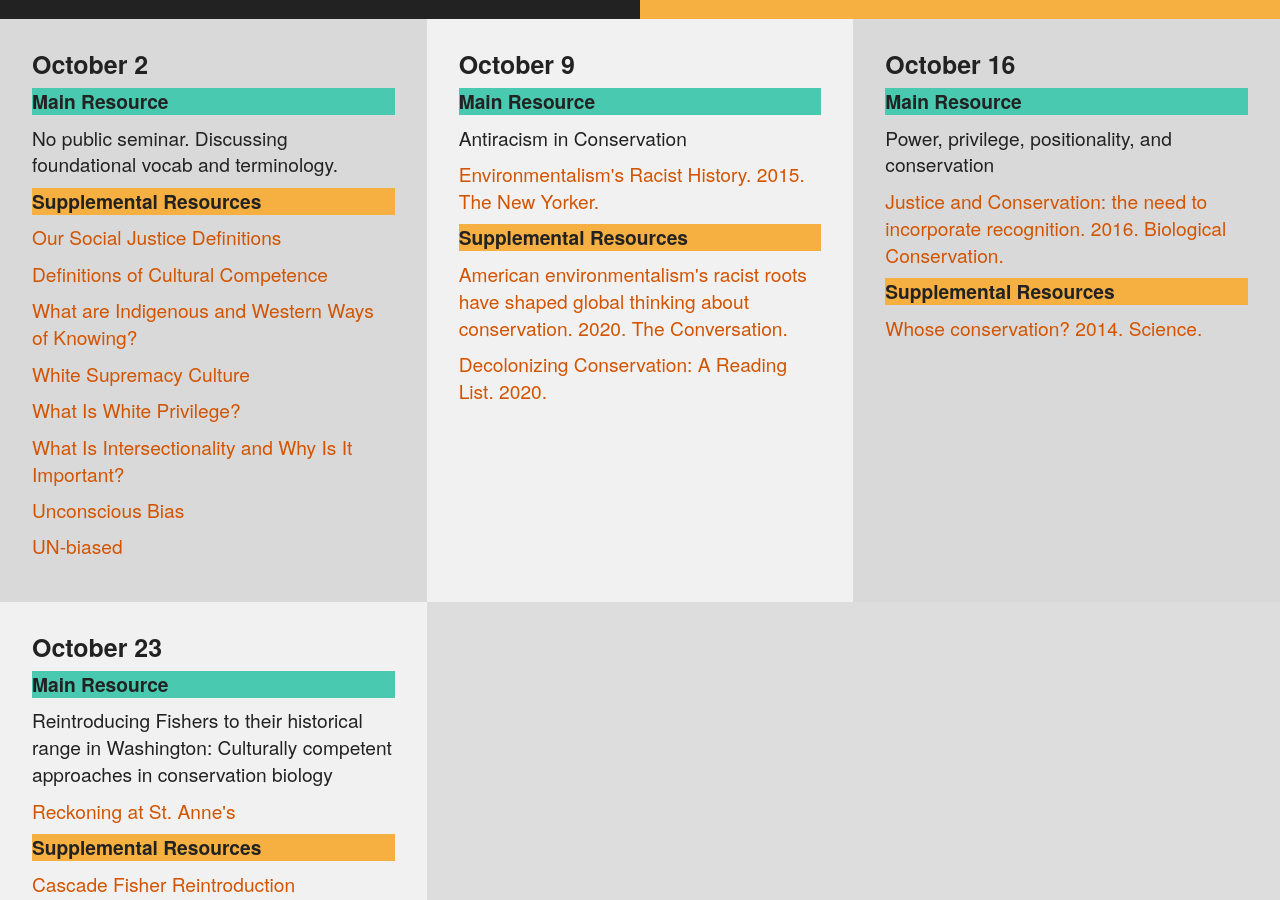
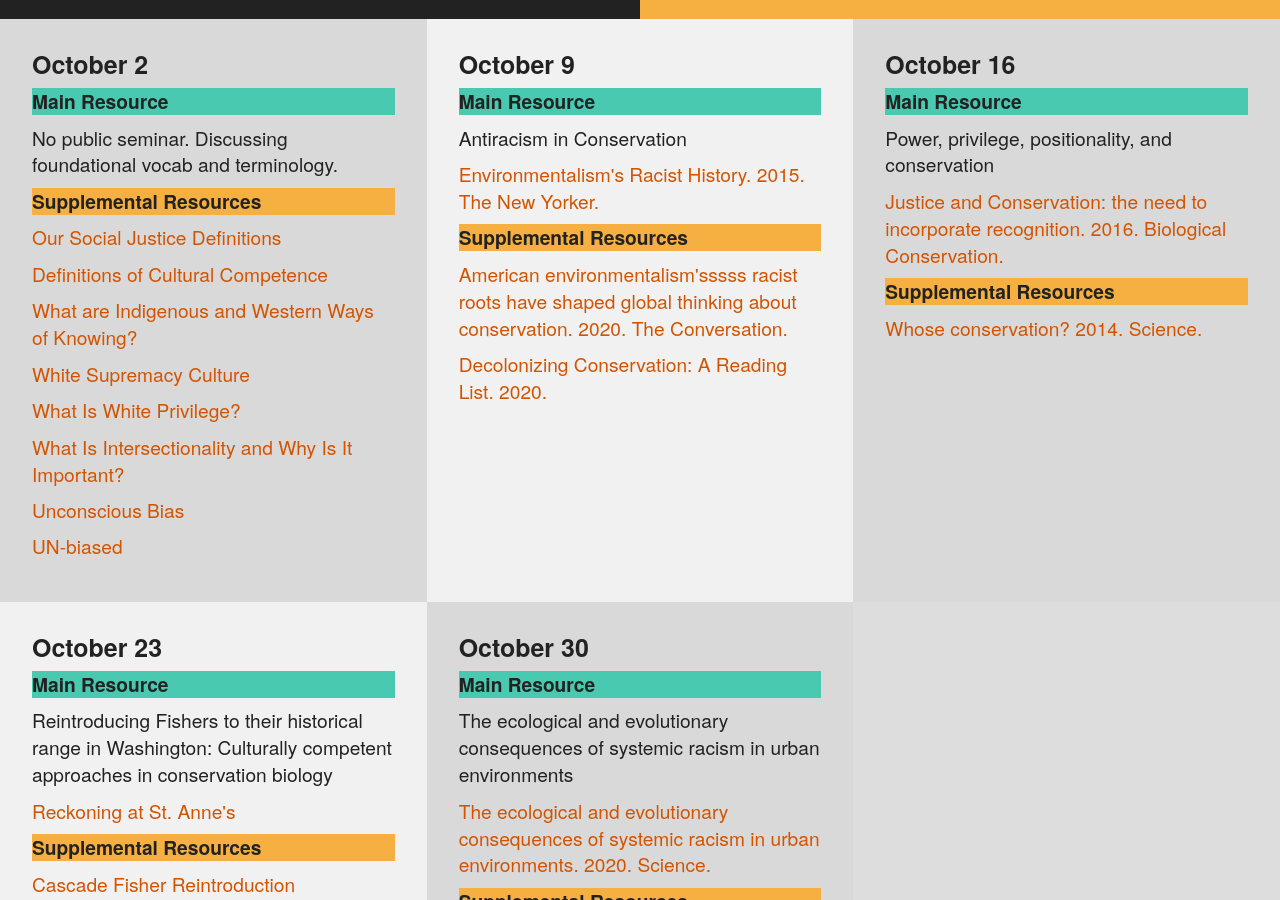
Before and after one commit to amburgey/FISH513InclusiveConservation, a Jekyll site: the page built from readings.html, in a window 1280 px wide and 900 px high, scrolled down 894 px. Built offline with Jekyll 4.4.1, drawn with Linux system fonts in a browser that asks for light colours; some of the changed text lies outside the part shown.

Commit message:
updates for Chris

```diff
--- a/readings.html
+++ b/readings.html
@@ -49,7 +49,7 @@ layout: list
             <p class="tile_space"> Antiracism in Conservation</p>
 			<p class="tile_space"><a href="https://www.newyorker.com/news/news-desk/environmentalisms-racist-history" target="_blank" rel="noopener noreferrer">Environmentalism's Racist History. 2015. The New Yorker.</a> </p>
 			<p class="tile_yellow"> Supplemental Resources </p>
-			<p class="tile_space"><a href="https://theconversation.com/american-environmentalisms-racist-roots-have-shaped-global-thinking-about-conservation-143783?utm_medium=email&utm_campaign=Latest%20from%20The%20Conversation%20for%20September%203%202020%20-%201720816627&utm_content=Latest%20from%20The%20Conversation%20for%20September%203%202020%20-%201720816627+Version+B+CID_2c13394c1f59a5278b3b550c576f0ea4&utm_source=campaign_monitor_us&utm_term=American%20environmentalisms%20racist%20roots%20have%20shaped%20global%20thinking%20about%20conservation" target="_blank" rel="noopener noreferrer">American environmentalism's racist roots have shaped global thinking about conservation. 2020. The Conversation.</a> </p>
+			<p class="tile_space"><a href="https://theconversation.com/american-environmentalisms-racist-roots-have-shaped-global-thinking-about-conservation-143783?utm_medium=email&utm_campaign=Latest%20from%20The%20Conversation%20for%20September%203%202020%20-%201720816627&utm_content=Latest%20from%20The%20Conversation%20for%20September%203%202020%20-%201720816627+Version+B+CID_2c13394c1f59a5278b3b550c576f0ea4&utm_source=campaign_monitor_us&utm_term=American%20environmentalisms%20racist%20roots%20have%20shaped%20global%20thinking%20about%20conservation" target="_blank" rel="noopener noreferrer">American environmentalism'sssss racist roots have shaped global thinking about conservation. 2020. The Conversation.</a> </p>
 			<p class="tile_space"><a href="https://saracannon.ca/2020/06/27/decolonizing-conservation-a-reading-list/" target="_blank" rel="noopener noreferrer">Decolonizing Conservation: A Reading List. 2020.</a> </p>
         </li>
 
@@ -74,6 +74,16 @@ layout: list
 			<p class="tile_space"><a href="https://crooked.com/podcast/this-land-episode-8-the-next-battleground/" target="_blank" rel="noopener noreferrer">The Next Battleground: Indian Child Welfare Act</a> </p>
         </li>
 
+		<li class="gi tile--alt3">
+            <h3>October 30</h3>
+			<p class="tile_blue"> Main Resource </p>
+            <p class="tile_space"> The ecological and evolutionary consequences of systemic racism in urban environments</p>
+			<p class="tile_space"><a href="https://www.researchgate.net/publication/343641205_Ecological_and_evolution_consequences_of_system_racism_in_urban_ecosystems_Early_Release" target="_blank" rel="noopener noreferrer">The ecological and evolutionary consequences of systemic racism in urban environments. 2020. Science.</a> </p>
+			<p class="tile_yellow"> Supplemental Resources </p>
+			<p class="tile_space"><a href="https://www.researchgate.net/publication/342907985_Socio-Eco-Evolutionary_Dynamics_in_Cities" target="_blank" rel="noopener noreferrer">Socio-Eco-Evolutionary Dynamics in Cities</a> </p>
+			<p class="tile_space"><a href="https://www.mdpi.com/2071-1050/12/17/6998" target="_blank" rel="noopener noreferrer">From XS to XL Urban Nature: Examining Access to Different Types of Green Space Using a ‘Just Sustainabilities’ Framework</a> </p>
+        </li>
+
 	</ul><!--end .g--3up-->
 
 </section>
```
